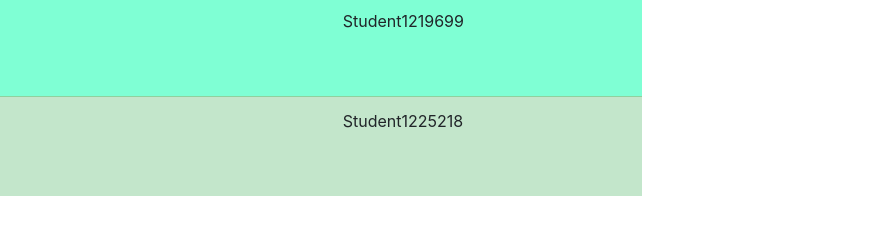
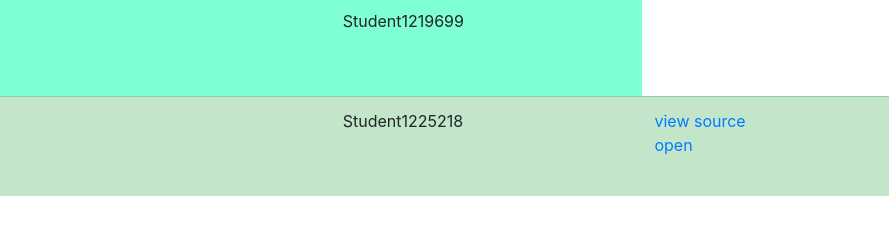
Before and after one commit to luuquocvinh/Zero, a plain HTML site: page Index.html in a window 1280 px wide. Shown: the part 310-544 px from the top of the page, 391-1280 px from the left. Drawn offline with nearby package versions, Linux system fonts and the light colour scheme.

Commit message:
view source +open resumeHP

```diff
--- a/Index.html
+++ b/Index.html
@@ -48,6 +48,11 @@
             <td>04</td>
             <td><img src="https://scontent.fsgn5-3.fna.fbcdn.net/v/t1.0-9/67793813_2598482747046717_1402933354793271296_n.jpg?_nc_cat=111&_nc_ohc=wtbXdHAncTAAQmM461JgvOcMx8qlaqQld68DBk2EA5TcvqQB6qedLWSZA&_nc_ht=scontent.fsgn5-3.fna&oh=28b83cc558254100d6a96736503ae616&oe=5E89E3A8" width="100" class="rounded-circle">Ly Hung Phat</td>
             <td>Student1225218</td>
+            <td>
+                <a href="https://github.com/hp-hub/resumeHP">view source</a>
+                <br>
+                <a href="resume/HungPhat/resumeHP.html"> open </a>
+            </td>
 
         </tr>
     </table>
```
Also changed, not shown: resume/HungPhat/resumeHP.html (added, +10 -0 lines).
